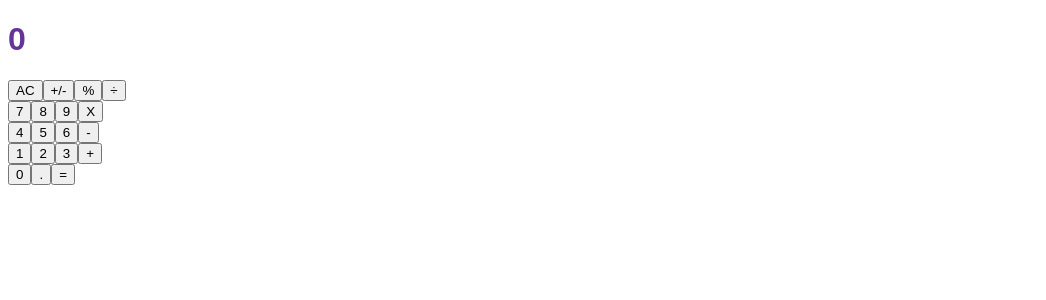
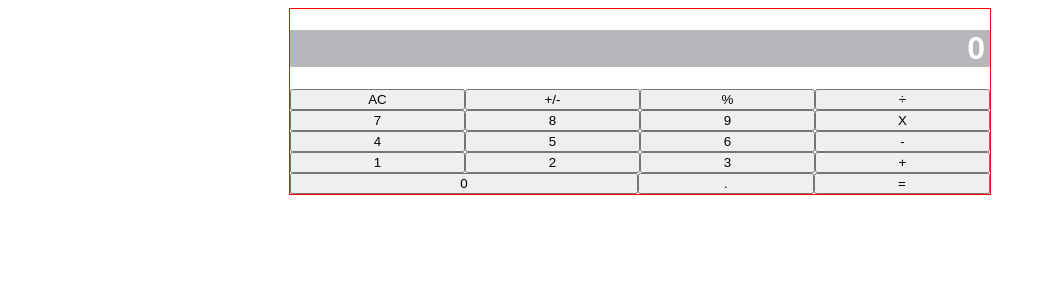
Before and after one commit to helciodev/math-magicians, a React (Create React App) app: page / in a window 1280 px wide. Shown: the top 300 px of the page, without its empty margins (0-1046 px from the left). Built offline with nearby package versions, Linux system fonts and the light colour scheme.

Commit message:
Add width to buttons and calculator container

```diff
--- a/src/components/App.js
+++ b/src/components/App.js
@@ -19,8 +19,10 @@ function App() {
 
   return (
     <>
-      <Display result={total} next={next} operation={operation} />
-      <ButtonPanel clickHandler={handleClick} />
+      <div className="calculator-container">
+        <Display result={total} next={next} operation={operation} />
+        <ButtonPanel clickHandler={handleClick} />
+      </div>
     </>
   );
 }
--- a/src/components/Button.js
+++ b/src/components/Button.js
@@ -3,7 +3,7 @@ import PropTypes from 'prop-types';
 
 function Button({ name, btnClick }) {
   return (
-    <button onClick={() => btnClick(name)} type="button">
+    <button className={name !== '0' ? 'buttons' : 'button-zero'} onClick={() => btnClick(name)} type="button">
       {name}
     </button>
   );
--- a/src/components/ButtonPanel.js
+++ b/src/components/ButtonPanel.js
@@ -5,31 +5,31 @@ import Button from './Button';
 function ButtonPanel({ clickHandler }) {
   return (
     <div>
-      <div>
+      <div className="buttons-container">
         <Button btnClick={clickHandler} name="AC" />
         <Button btnClick={clickHandler} name="+/-" />
         <Button btnClick={clickHandler} name="%" />
         <Button btnClick={clickHandler} name="÷" />
       </div>
-      <div>
+      <div className="buttons-container">
         <Button btnClick={clickHandler} name="7" />
         <Button btnClick={clickHandler} name="8" />
         <Button btnClick={clickHandler} name="9" />
         <Button btnClick={clickHandler} name="X" />
       </div>
-      <div>
+      <div className="buttons-container">
         <Button btnClick={clickHandler} name="4" />
         <Button btnClick={clickHandler} name="5" />
         <Button btnClick={clickHandler} name="6" />
         <Button btnClick={clickHandler} name="-" />
       </div>
-      <div>
+      <div className="buttons-container">
         <Button btnClick={clickHandler} name="1" />
         <Button btnClick={clickHandler} name="2" />
         <Button btnClick={clickHandler} name="3" />
         <Button btnClick={clickHandler} name="+" />
       </div>
-      <div>
+      <div className="buttons-container">
         <Button btnClick={clickHandler} name="0" />
         <Button btnClick={clickHandler} name="." />
         <Button btnClick={clickHandler} name="=" />
--- a/src/components/Display.js
+++ b/src/components/Display.js
@@ -3,7 +3,7 @@ import PropTypes from 'prop-types';
 
 function Display({ result, next, operation }) {
   return (
-    <h1>
+    <h1 className="display">
       { result || '0'}
       {' '}
       { operation }
--- a/src/style.css
+++ b/src/style.css
@@ -1,4 +1,28 @@
-h1 {
-  color: rebeccapurple;
+body {
   font-family: Arial, Helvetica, sans-serif;
 }
+.display {
+  color: #fff;
+  background-color: #B6B7BC;
+  text-align: right;
+  padding-right: 5px;
+}
+
+.calculator-container {
+  width: 700px;
+  margin: 0 auto;
+  border: 1px solid red;
+}
+
+.buttons-container {
+  width: 100%;
+  display:flex;
+}
+
+.buttons {
+width: 33.33%;
+}
+
+.button-zero {
+width: 66.66%
+}
```
